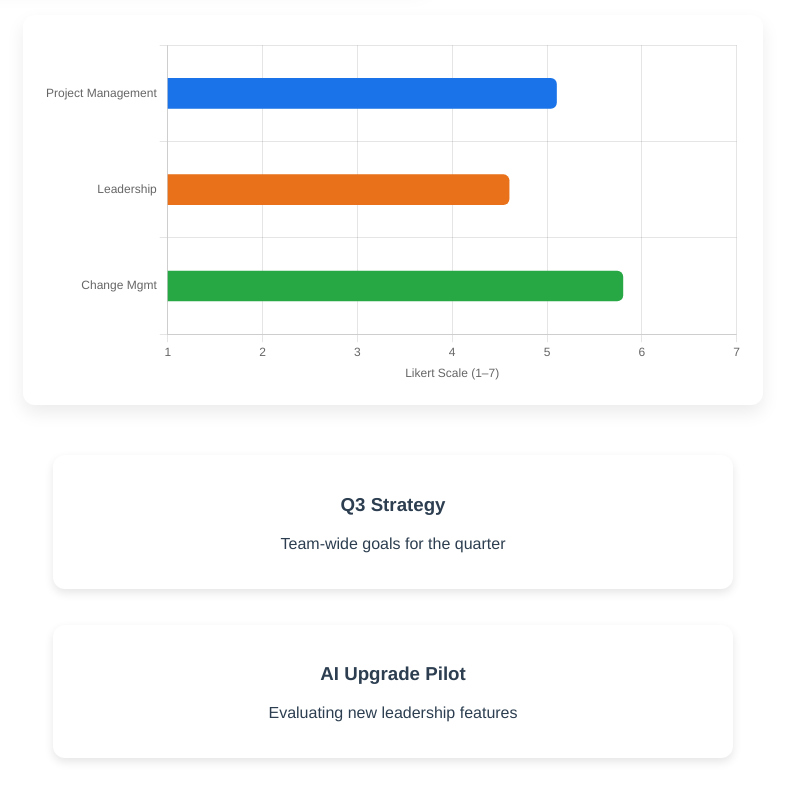
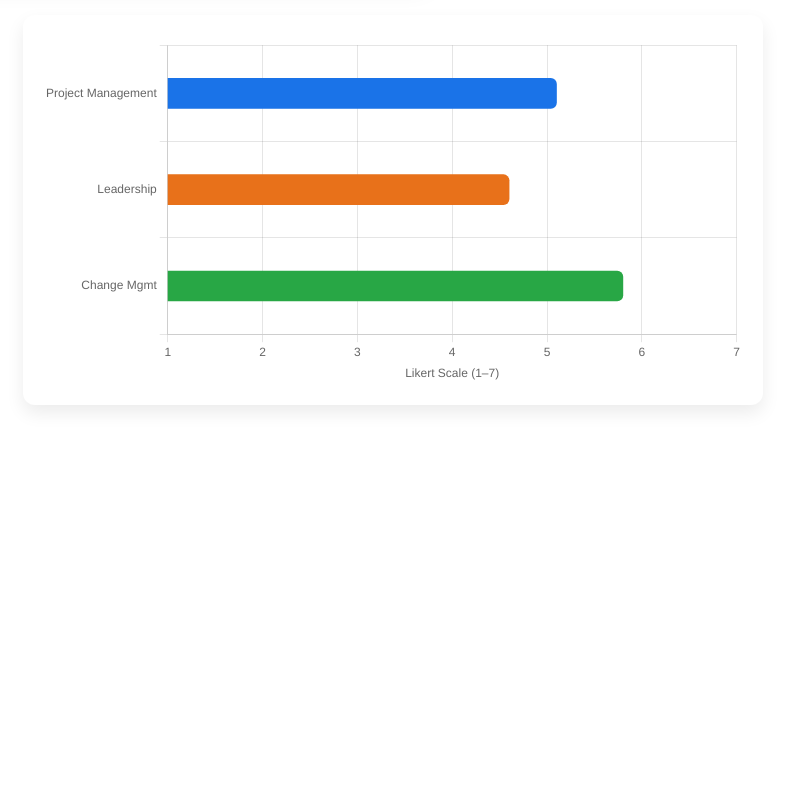
Before and after one commit to Calbest12/PMD, a Vue app in the folder frontend/: page / in a window 1280 px wide. Shown: the part 1256-2056 px from the top of the page, without its empty margins (247-1032 px from the left). Built offline with nearby package versions, Linux system fonts and the light colour scheme.

Commit message:
PB - 003 - 01/07 - getting the wireframes to display dynamically. renamed jind's file to project tile to see if my changes could work

```diff
--- a/frontend/src/components/ProjectDashboard.vue
+++ b/frontend/src/components/ProjectDashboard.vue
@@ -3,8 +3,9 @@
     <ProjectTile
       v-for="(project, index) in projectList"
       :key="index"
-      :title="project.title"
-      :description="project.description"
+      :name="project.name"
+      :status="project.status"
+      :dueDate="project.dueDate"
     />
   </div>
 </template>
@@ -20,10 +21,23 @@ export default {
   data() {
     return {
       projectList: [
-        { title: "Q3 Strategy", description: "Team-wide goals for the quarter" },
-        { title: "AI Upgrade Pilot", description: "Evaluating new leadership features" }
+        {
+          name: "Q3 Strategy",
+          status: "In Progress",
+          dueDate: "2025-08-15"
+        },
+        {
+          name: "AI Upgrade Pilot",
+          status: "Planned",
+          dueDate: "2025-09-01"
+        },
+        {
+          name: "Casablanca Expansion",
+          status: "Completed",
+          dueDate: "2025-07-10"
+        }
       ]
-    }
+    };
   }
 }
 </script>
@@ -31,9 +45,9 @@ export default {
 <style scoped>
 .project-dashboard {
   display: flex;
-  flex-direction: column;
-  gap: 16px;
-  max-width: 700px;
+  flex-wrap: wrap;
+  gap: 20px;
+  justify-content: center;
   margin: 40px auto;
 }
 </style>
--- a/frontend/src/components/ProjectTile.vue
+++ b/frontend/src/components/ProjectTile.vue
@@ -1,26 +1,93 @@
 <template>
-  <div class="project-tile">
-    <h3>{{ title }}</h3>
-    <p>{{ description }}</p>
+  <div class="tiles-container">
+    <div
+      v-for="(project, index) in projects"
+      :key="index"
+      class="dashboard-tile"
+      @click="openProject(project)"
+      >
+      <div class="tile-header">
+      <h2>{{ project.name }}</h2>
+      </div>
+
+      <p class="Status"><strong>Status:</strong>{{ project.status }}</p>
+      <p class="Due-Date"><strong>Due Date:</strong> {{project.dueDate}}</p>
+    </div>
   </div>
 </template>
 
+
 <script>
-export default {
-  name: "ProjectTile",
+export default{
+  name: 'DashboardTiles',
   props: {
-    title: String,
-    description: String
+    name: {
+      type: String,
+      required: true
+    },
+    status: {
+      type: String,
+      required: true
+    },
+    dueDate: {
+      type: String,
+      required: true
+    }
+},
+  methods: {
+    openProject(project){
+      alert(`Opening project: ${project.name}`);
+    }
   }
-};
+}
 </script>
 
+
+
 <style scoped>
-.project-tile {
-  background: #ffffff;
+.tiles-container {
+  position: relative;
+  top: -1000px;
+  margin-right: 140px;
+  display: flex;
+  flex-wrap: wrap;
+  justify-content: flex-end;
+  align-items: flex-start;
   padding: 20px;
-  margin: 10px;
-  border-radius: 12px;
-  box-shadow: 0 4px 10px rgba(0, 0, 0, 0.1);
+  height: 60vh;
+  box-sizing: border-box;
+}
+.dashboard-tile{
+  background: #FFFFFF;
+  border-radius: 16px;
+  padding: 20px;
+  width: 300px;
+  box-shadow: 0 6px 18px rgba(0,0,0,0.06);
+  cursor: pointer;
+  transition: transform 0.2s, box-shadow 0.2s;
+  border-left: 6px solid #ff6a00;
+  text-align: left;
+}
+.dashboard-tile:hover {
+  transform: translateY(-4px);
+  box-shadow: 0 8px 24px rgba(0,0,0,0.1);
+}
+.tile-header {
+  display: flex;
+  align-items: center;
+  gap: 10px;
+  margin-bottom: 12px;
+}
+h2{
+  margin: 0;
+  font-size: 20px;
+  font-weight:600;
+  color: #2c3e50;
+}
+.Status,
+.Due-Date {
+  font-size: 14px;
+  color: #555;
+  margin: 4px 0;
 }
 </style>
```
